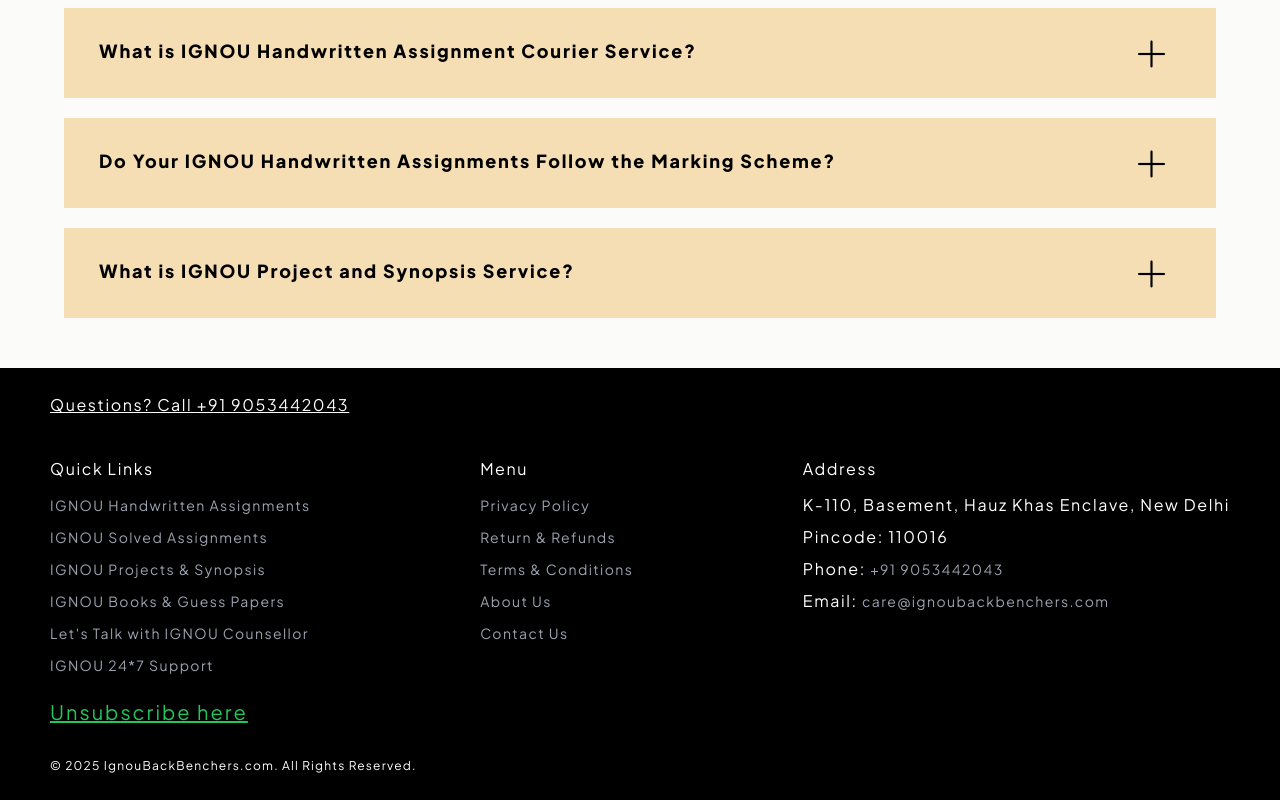
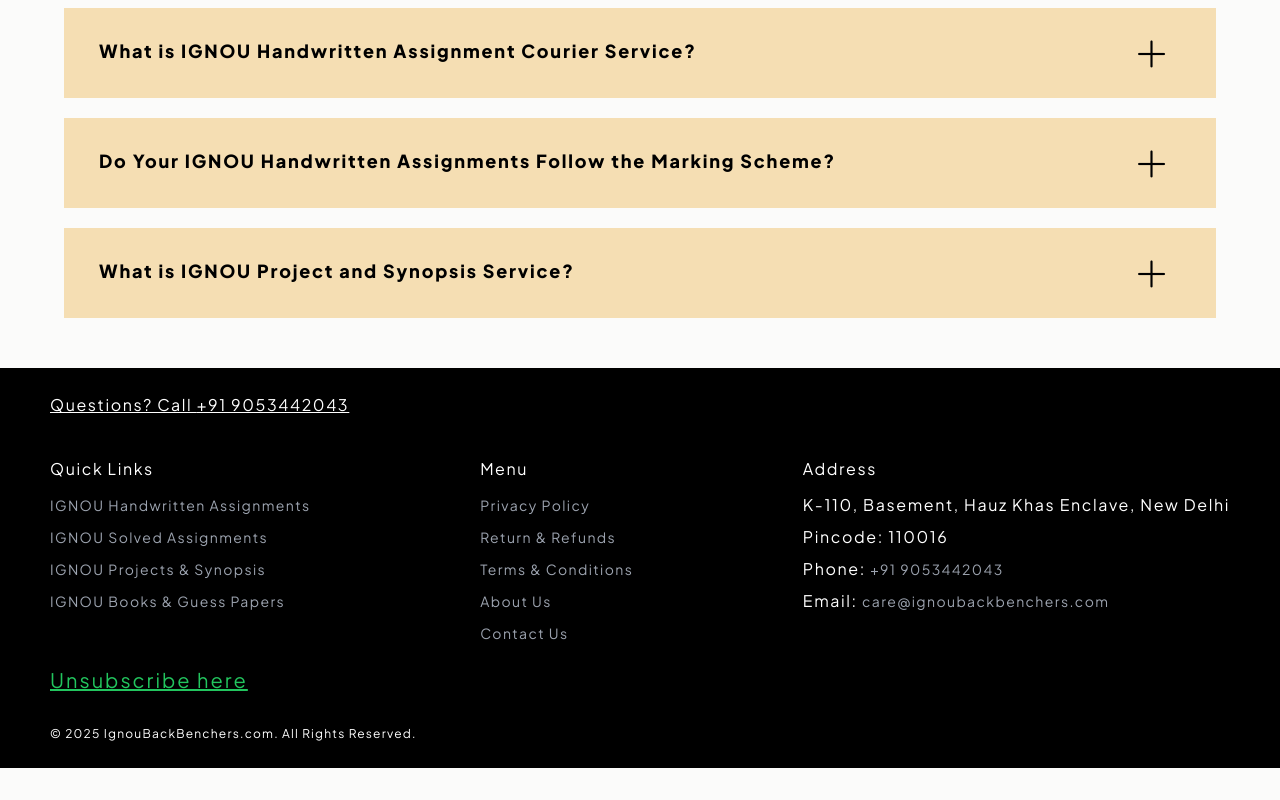
Before and after one commit to mesachinjakhar/ignoubackbenchers.com-nextjs, a Next.js app: page / in a window 1280 px wide. Shown: the part 2270-3070 px from the top of the page. After the commit the page ends 3038 px from the top, so only its background shows below. Built offline with nearby package versions, Linux system fonts and the light colour scheme.

Commit message:
footer quick menu ul li item removed

```diff
--- a/components/Footer.jsx
+++ b/components/Footer.jsx
@@ -22,14 +22,6 @@ const Footer = () => {
               </li>
               <li>
                 <Link href="/order">IGNOU Books & Guess Papers</Link>
-              </li>
-              <li>
-                <Link href="/ignou-counsellor">
-                  Let's Talk with IGNOU Counsellor
-                </Link>
-              </li>
-              <li>
-                <Link href="/ignou-support">IGNOU 24*7 Support</Link>
               </li>
             </ul>
           </nav>
@@ -76,7 +68,7 @@ const Footer = () => {
         </div>
       </div>
       <Link
-        className="mt-[50px] text-[20px] underline hover:cursor-pointer text-green-500"
+        className=" text-[20px] underline hover:cursor-pointer text-green-500"
         href={"/unsubscribe"}
       >
         Unsubscribe here
```
